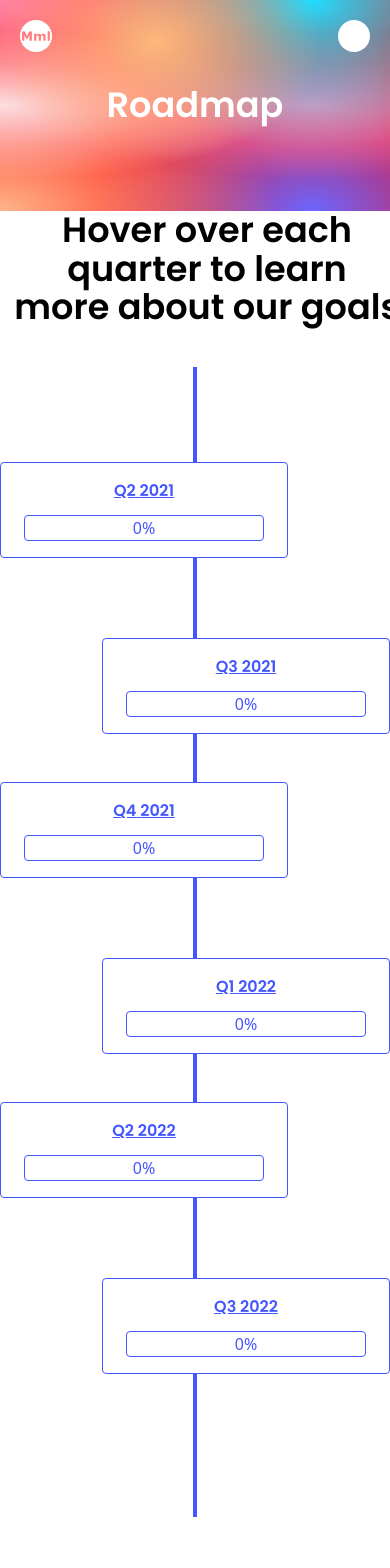
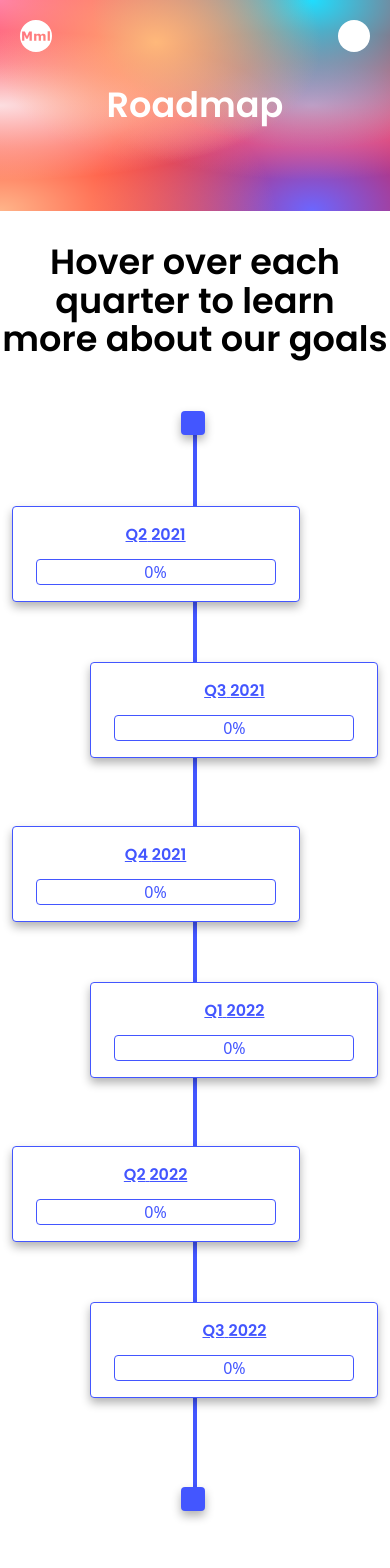
Before and after one commit to jonkarrer/market_maker, a Next.js app: page /support/roadmap in a window 390 px wide. Shown: the top 1568 px of the page. Built offline with nearby package versions, Linux system fonts and the light colour scheme.

Commit message:
roadmap done

```diff
--- a/components/support_pages/Block.tsx
+++ b/components/support_pages/Block.tsx
@@ -4,7 +4,7 @@ interface IBlock {
 }
 
 const Block = ({ q, year }: IBlock) => (
-  <div className="h-24 w-72 lg:h-28 lg:w-96 text-center grid place-content-center space-y-3 bg-white border-blue-border border-solid border-1px transform translate-y-1/2 absolute rounded">
+  <div className=" shadow-supp-boxes h-24 w-72 lg:h-28 lg:w-96 text-center grid place-content-center space-y-3 bg-white border-blue-border border-solid border-1px transform translate-y-1/2 absolute rounded">
     <h2 className="text-blue-border font-semibold underline">
       {q} {year}
     </h2>
--- a/pages/support/roadmap.tsx
+++ b/pages/support/roadmap.tsx
@@ -5,35 +5,35 @@ const RoadMap = () => (
   <div>
     <Gradient title="Roadmap" />
     <Wrapper display="grid">
-      <div className="flex flex-col space-y-10 lg:space-y-14 w-full mx-3">
-        <h1 className="text-center font-semibold text-mobile-h sm:text-3xl lg:text-5xl">
+      <div className="flex flex-col space-y-10 lg:space-y-14 w-full sm:mx-3">
+        <h1 className="text-center font-semibold text-mobile-h py-8 sm:py-0 sm:text-3xl lg:text-5xl">
           Hover over each quarter to learn
           <h1 className="lg:mt-2">more about our goals</h1>
         </h1>
       </div>
     </Wrapper>
-    <div className="pb-32 w-full max-w-screen-2xl m-auto mt-10 lg:mt-20 grid grid-cols-2">
-      <div className=" relative border-r-2 h-1150px border-blue-border border-solid">
-        <div className="sm:h-8 sm:w-8 lg:h-10 lg:w-10 bg-blue-border top-0 right-0 absolute transform translate-x-1/2 rounded"></div>
-        <div className="sm:h-8 sm:w-8 lg:h-10 lg:w-10 bg-blue-border bottom-0 right-0 absolute transform translate-x-1/2 rounded"></div>
-        <div className="h-36 border-blue-border border-solid border-b-1px relative flex items-end sm:ml-6% md:ml-12% lg:ml-20%">
+    <div className="pb-32 w-full max-w-screen-2xl m-auto mt-5 lg:mt-20 grid grid-cols-2">
+      <div className=" relative border-r-2 h-1100px sm:h-1150px border-blue-border border-solid">
+        <div className="h-6 w-6 sm:h-8 sm:w-8 lg:h-10 lg:w-10 shadow-supp-boxes bg-blue-border top-0 right-0 absolute transform translate-x-1/2 rounded"></div>
+        <div className="h-6 w-6 sm:h-8 sm:w-8 lg:h-10 lg:w-10 shadow-supp-boxes bg-blue-border bottom-0 right-0 absolute transform translate-x-1/2 rounded"></div>
+        <div className="h-36 border-blue-border border-solid border-b-1px relative flex items-end ml-6% sm:ml-6% md:ml-12% lg:ml-20%">
           <Block q="Q2" year="2021" />
         </div>
-        <div className="h-80 border-blue-border border-solid border-b-1px relative flex items-end sm:ml-6% md:ml-12% lg:ml-20%">
+        <div className="h-80 border-blue-border border-solid border-b-1px relative flex items-end ml-6% sm:ml-6% md:ml-12% lg:ml-20%">
           <Block q="Q4" year="2021" />
         </div>
-        <div className="h-80 border-blue-border border-solid border-b-1px relative flex items-end sm:ml-6% md:ml-12% lg:ml-20%">
+        <div className="h-80 border-blue-border border-solid border-b-1px relative flex items-end ml-6% sm:ml-6% md:ml-12% lg:ml-20%">
           <Block q="Q2" year="2022" />
         </div>
       </div>
-      <div className="border-l-2 h-1150px border-blue-border border-solid">
-        <div className="h-80 border-blue-border border-solid border-b-1px relative flex items-end justify-end sm:mr-6% md:mr-12% lg:mr-20%">
+      <div className="border-l-2 h-1100px sm:h-1150px border-blue-border border-solid">
+        <div className="h-300px border-blue-border border-solid border-b-1px relative flex items-end justify-end mr-6% sm:mr-6% md:mr-12% lg:mr-20%">
           <Block q="Q3" year="2021" />
         </div>
-        <div className="h-80 border-blue-border border-solid border-b-1px relative flex items-end justify-end sm:mr-6% md:mr-12% lg:mr-20%">
+        <div className="h-80 border-blue-border border-solid border-b-1px relative flex items-end justify-end mr-6% sm:mr-6% md:mr-12% lg:mr-20%">
           <Block q="Q1" year="2022" />
         </div>
-        <div className="h-80 border-blue-border border-solid border-b-1px relative flex items-end justify-end sm:mr-6% md:mr-12% lg:mr-20%">
+        <div className="h-80 border-blue-border border-solid border-b-1px relative flex items-end justify-end mr-6% sm:mr-6% md:mr-12% lg:mr-20%">
           <Block q="Q3" year="2022" />
         </div>
       </div>
--- a/tailwind.config.js
+++ b/tailwind.config.js
@@ -14,7 +14,9 @@ module.exports = {
       },
       height: {
         '1150px' : '1150px',
+        '1100px' : '1100px',
         '1000px' : '1000px',
+        '300px' : '300px',
         '10vh' : '10vh',
         '11vh' : '11vh',
         'square' : '23vh',
```
